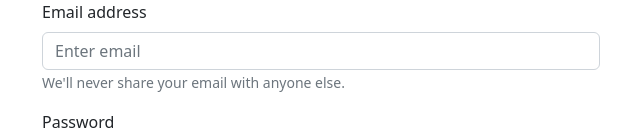
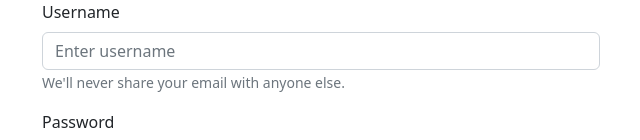
Before and after one commit to Byron-web/new-todo-app, a React (Create React App) app in the folder client/: page / in a window 1280 px wide. Shown: the top 140 px of the page, without its empty margins (319-959 px from the left). Built offline with nearby package versions, Linux system fonts and the light colour scheme; no server answers.

Commit message:
refactor login

```diff
--- a/client/src/components/login/LoginForm.js
+++ b/client/src/components/login/LoginForm.js
@@ -1,15 +1,15 @@
 import React, { useState } from "react";
-import { Modal, Form, Button } from "react-bootstrap";
+import { Form, Button } from "react-bootstrap";
 
-const LoginForm = ({ show, handleClose, handleShowSignup }) => {
-  const [email, setEmail] = useState("");
+const LoginForm = ({ handleShowSignup, onLogin }) => {
+  const [username, setUsername] = useState("");
   const [password, setPassword] = useState("");
   const [isSignup, setIsSignup] = useState(false);
   const [confirmPassword, setConfirmPassword] = useState("");
 
   const handleSubmit = (e) => {
     e.preventDefault();
-    const loginData = { email, password };
+    const loginData = { username, password };
     fetch("/api/users/login", {
       method: "POST",
       headers: {
@@ -36,12 +36,12 @@ const LoginForm = ({ show, handleClose, handleShowSignup }) => {
   return (
     <Form onSubmit={handleSubmit}>
       <Form.Group className="mb-3" controlId="formBasicEmail">
-        <Form.Label>Email address</Form.Label>
+        <Form.Label>Username</Form.Label>
         <Form.Control
-          type="email"
-          placeholder="Enter email"
-          value={email}
-          onChange={(e) => setEmail(e.target.value)}
+          type="text"
+          placeholder="Enter username"
+          value={username}
+          onChange={(e) => setUsername(e.target.value)}
         />
         <Form.Text className="text-muted">
           We'll never share your email with anyone else.
@@ -57,17 +57,6 @@ const LoginForm = ({ show, handleClose, handleShowSignup }) => {
           onChange={(e) => setPassword(e.target.value)}
         />
       </Form.Group>
-      {isSignup && (
-        <Form.Group className="mb-3" controlId="formBasicConfirmPassword">
-          <Form.Label>Confirm Password</Form.Label>
-          <Form.Control
-            type="password"
-            placeholder="Confirm Password"
-            value={confirmPassword}
-            onChange={(e) => setConfirmPassword(e.target.value)}
-          />
-        </Form.Group>
-      )}
       <div className="d-flex justify-content-around align-items-center mb-3">
         {isSignup ? (
           <p className="m-0">
@@ -79,7 +68,7 @@ const LoginForm = ({ show, handleClose, handleShowSignup }) => {
         ) : (
           <p className="m-0">
             Don't have an account?{" "}
-            <Button variant="link" onClick={() => setIsSignup(true)}>
+            <Button variant="link" onClick={handleShowSignup}>
               Sign up
             </Button>
           </p>
@@ -89,7 +78,7 @@ const LoginForm = ({ show, handleClose, handleShowSignup }) => {
         {isSignup ? "Sign up" : "Log in"}
       </Button>
       {isSignup && (
-        <Button variant="link" onClick={handleClose}>
+        <Button variant="link" onClick={() => setIsSignup(false)}>
           Cancel
         </Button>
       )}
```
